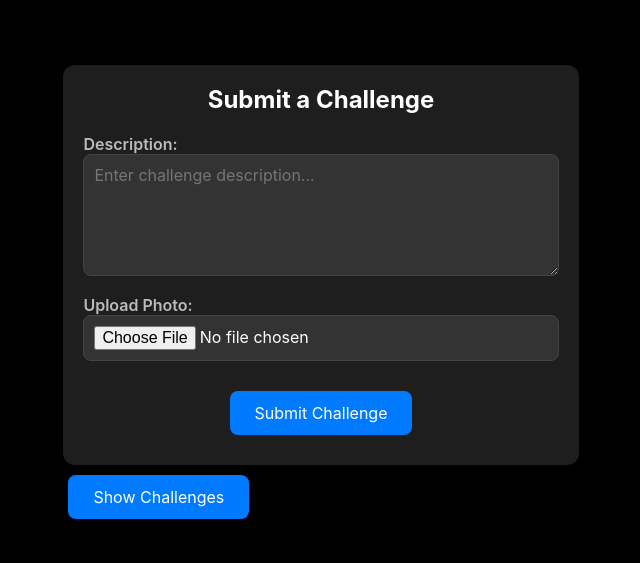
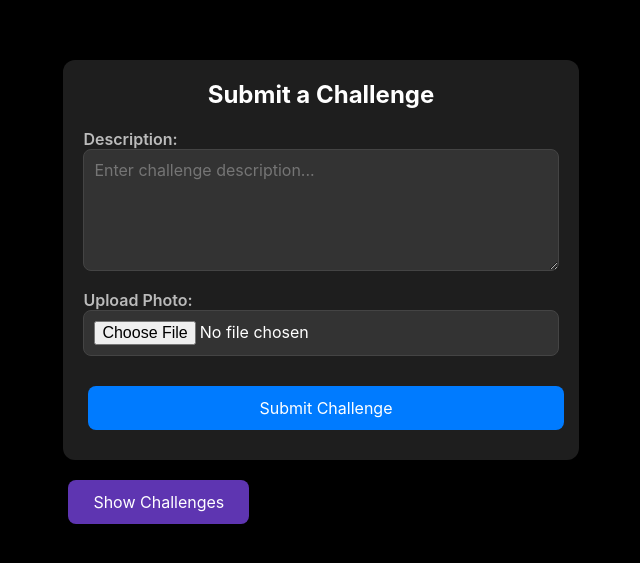
Before and after one commit to Iqrayusuf/Shutter_Space, a React (Create React App) app in the folder frontend/user_create_challenge/: page / in a window 1280 px wide. Shown: the part 103-666 px from the top of the page, without its empty margins (319-959 px from the left). Built offline with nearby package versions, Linux system fonts and the light colour scheme; the HTML template or start-up script is replaced by a standard one.

Commit message:
change the user front end

```diff
--- a/frontend/user_create_challenge/src/components/user_challenge.js
+++ b/frontend/user_create_challenge/src/components/user_challenge.js
@@ -1,12 +1,12 @@
 import React, { useState } from 'react';
-import './user_challenge.css';
-import { useNavigate } from 'react-router-dom'; // Import useNavigate
+import './user_challenge.css'; // Updated CSS
+import { useNavigate } from 'react-router-dom';
 
 const UserChallenge = () => {
   const [description, setDescription] = useState('');
   const [photo, setPhoto] = useState(null);
   const [preview, setPreview] = useState(null);
-  const navigate = useNavigate(); // Initialize useNavigate
+  const navigate = useNavigate(); // useNavigate hook
 
   const handlePhotoChange = (e) => {
     const file = e.target.files[0];
@@ -44,8 +44,7 @@ const UserChallenge = () => {
         setDescription('');
         setPhoto(null);
         setPreview(null);
-        console.log("Redirecting to /challenge-list...");
-        navigate('/challenge'); // Redirect to the dashboard (Home page) after submission
+        navigate('/challenge'); // Redirect to challenges list
       } else {
         alert('Failed to submit challenge.');
       }
@@ -54,13 +53,8 @@ const UserChallenge = () => {
     }
   };
 
-  // Handle showing the list of challenges
-  const handleShowChallenges = () => {
-    navigate('/challenge-list');
-  };
-
   return (
-    <div>
+    <div className="user-challenge-container">
       <form className="challenge-form" onSubmit={handleSubmit}>
         <h2>Submit a Challenge</h2>
 
@@ -88,17 +82,16 @@ const UserChallenge = () => {
         {preview && (
           <div className="form-preview">
             <p>Preview:</p>
-            <img src={preview} alt="Preview" style={{ width: '200px' }} />
+            <img src={preview} alt="Preview" className="preview-img" />
           </div>
         )}
 
         <div className="form-actions">
-          <button type="submit">Submit Challenge</button>
+          <button type="submit" className="submit-btn">Submit Challenge</button>
         </div>
       </form>
 
-      {/* Show Challenge Button */}
-      <button onClick={handleShowChallenges}>Show Challenges</button>
+      <button onClick={() => navigate('/challenge-list')} className="view-challenges-btn">Show Challenges</button>
     </div>
   );
 };
```
